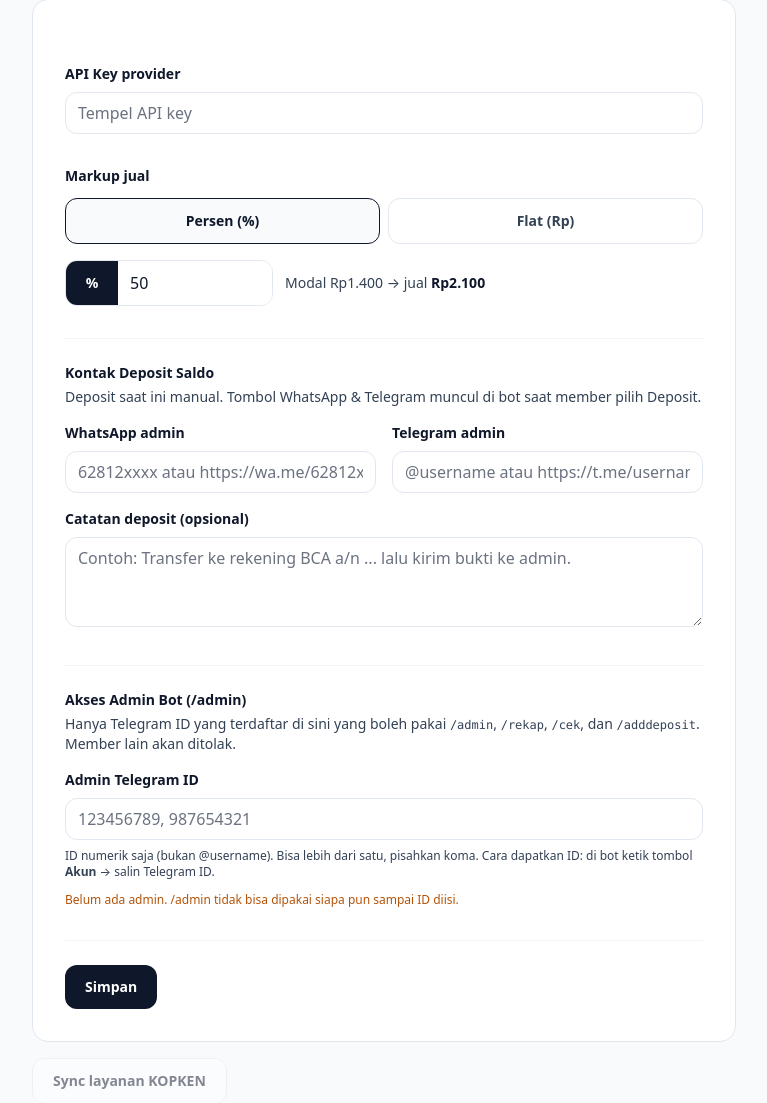
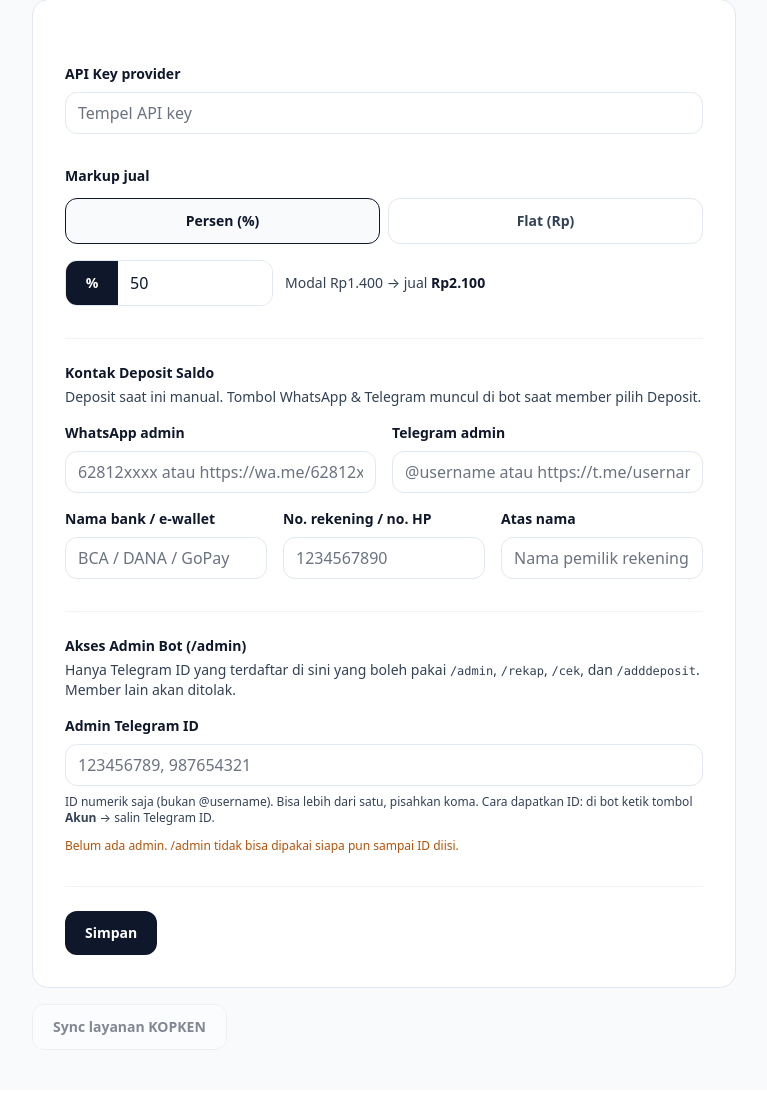
Before and after one commit to bgsdtyo/sewabot, a Laravel app: page /bots/1 in a window 1280 px wide. Shown: the part 479-1582 px from the top of the page, without its empty margins (256-1023 px from the left). After the commit the page ends 1529 px from the top, so only its background shows below. Run offline with Laravel 12, Linux system fonts and the light colour scheme; the visitor is signed in with stand-in values (Sample User, id 1); data comes from the database, SQL or seed files in the repository; data that the repository does not hold is empty; style sheets or scripts are compiled from the project's sources; some web fonts are replaced.

Commit message:
Replace deposit note with bank, account number, and account name fields.

```diff
--- a/app/Http/Controllers/BotDetailController.php
+++ b/app/Http/Controllers/BotDetailController.php
@@ -34,6 +34,9 @@ class BotDetailController extends Controller
             'otp_markup_percent' => ['required', 'integer', 'min:0', 'max:1000000'],
             'deposit_whatsapp' => ['nullable', 'string', 'max:100'],
             'deposit_telegram' => ['nullable', 'string', 'max:100'],
+            'deposit_bank_name' => ['nullable', 'string', 'max:100'],
+            'deposit_account_number' => ['nullable', 'string', 'max:100'],
+            'deposit_account_name' => ['nullable', 'string', 'max:100'],
             'deposit_note' => ['nullable', 'string', 'max:1000'],
             'admin_telegram_ids' => ['nullable', 'string', 'max:500'],
         ]);
@@ -55,6 +58,9 @@ class BotDetailController extends Controller
             'otp_markup_percent' => (int) $data['otp_markup_percent'],
             'deposit_whatsapp' => filled($data['deposit_whatsapp'] ?? null) ? trim($data['deposit_whatsapp']) : null,
             'deposit_telegram' => filled($data['deposit_telegram'] ?? null) ? trim($data['deposit_telegram']) : null,
+            'deposit_bank_name' => filled($data['deposit_bank_name'] ?? null) ? trim($data['deposit_bank_name']) : null,
+            'deposit_account_number' => filled($data['deposit_account_number'] ?? null) ? trim($data['deposit_account_number']) : null,
+            'deposit_account_name' => filled($data['deposit_account_name'] ?? null) ? trim($data['deposit_account_name']) : null,
             'deposit_note' => filled($data['deposit_note'] ?? null) ? trim($data['deposit_note']) : null,
             'admin_telegram_ids' => $adminIds->isNotEmpty() ? $adminIds->implode(', ') : null,
         ];
--- a/app/Models/TelegramBot.php
+++ b/app/Models/TelegramBot.php
@@ -22,6 +22,9 @@ class TelegramBot extends Model
         'otp_markup_percent',
         'deposit_whatsapp',
         'deposit_telegram',
+        'deposit_bank_name',
+        'deposit_account_number',
+        'deposit_account_name',
         'deposit_note',
         'admin_telegram_ids',
         'webhook_url',
--- a/resources/views/bots/show.blade.php
+++ b/resources/views/bots/show.blade.php
@@ -215,14 +215,37 @@
                         </div>
                     </div>
 
-                    <div class="mt-4">
-                        <label class="mb-2 block text-sm font-semibold text-brand-900">Catatan deposit (opsional)</label>
-                        <textarea name="deposit_note" rows="3"
-                                  placeholder="Contoh: Transfer ke rekening BCA a/n ... lalu kirim bukti ke admin."
-                                  class="w-full rounded-xl border-brand-200 focus:border-brand-900 focus:ring-brand-900">{{ old('deposit_note', $telegramBot->deposit_note) }}</textarea>
-                        @error('deposit_note')
-                            <p class="mt-2 text-sm text-red-600">{{ $message }}</p>
-                        @enderror
+                    <div class="mt-4 grid gap-4 sm:grid-cols-3">
+                        <div>
+                            <label class="mb-2 block text-sm font-semibold text-brand-900">Nama bank / e-wallet</label>
+                            <input type="text" name="deposit_bank_name"
+                                   value="{{ old('deposit_bank_name', $telegramBot->deposit_bank_name) }}"
+                                   placeholder="BCA / DANA / GoPay"
+                                   class="w-full rounded-xl border-brand-200 focus:border-brand-900 focus:ring-brand-900">
+                            @error('deposit_bank_name')
+                                <p class="mt-2 text-sm text-red-600">{{ $message }}</p>
+                            @enderror
+                        </div>
+                        <div>
+                            <label class="mb-2 block text-sm font-semibold text-brand-900">No. rekening / no. HP</label>
+                            <input type="text" name="deposit_account_number"
+                                   value="{{ old('deposit_account_number', $telegramBot->deposit_account_number) }}"
+                                   placeholder="1234567890"
+                                   class="w-full rounded-xl border-brand-200 focus:border-brand-900 focus:ring-brand-900">
+                            @error('deposit_account_number')
+                                <p class="mt-2 text-sm text-red-600">{{ $message }}</p>
+                            @enderror
+                        </div>
+                        <div>
+                            <label class="mb-2 block text-sm font-semibold text-brand-900">Atas nama</label>
+                            <input type="text" name="deposit_account_name"
+                                   value="{{ old('deposit_account_name', $telegramBot->deposit_account_name) }}"
+                                   placeholder="Nama pemilik rekening"
+                                   class="w-full rounded-xl border-brand-200 focus:border-brand-900 focus:ring-brand-900">
+                            @error('deposit_account_name')
+                                <p class="mt-2 text-sm text-red-600">{{ $message }}</p>
+                            @enderror
+                        </div>
                     </div>
                 </div>
 
```
Also changed, not shown: app/Filament/Resources/TelegramBotResource.php (+12 -3 lines), app/Services/TelegramBotService.php (+23 -6 lines), database/migrations/2026_08_15_000016_add_deposit_account_fields_to_telegram_bots.php (added).
